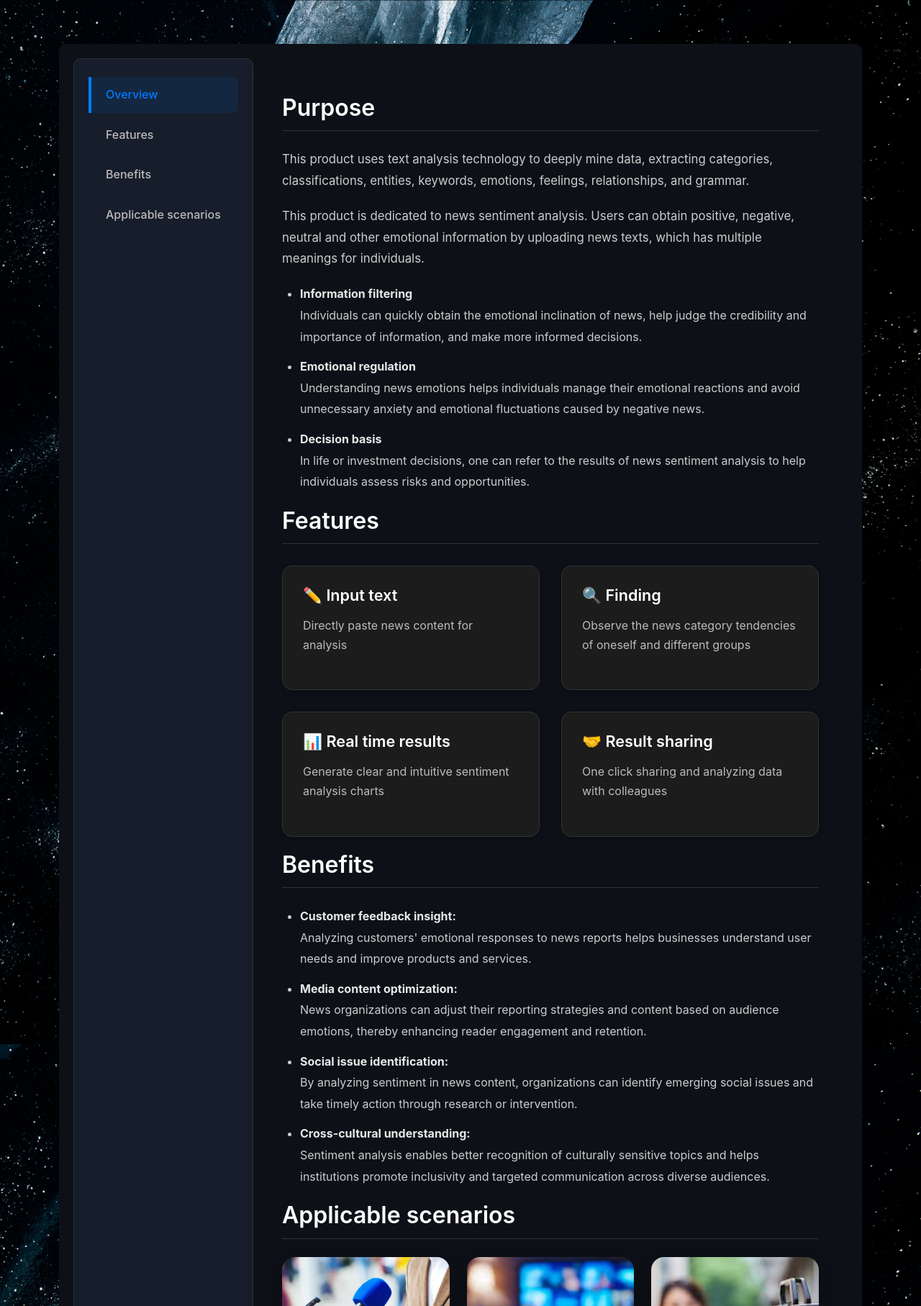
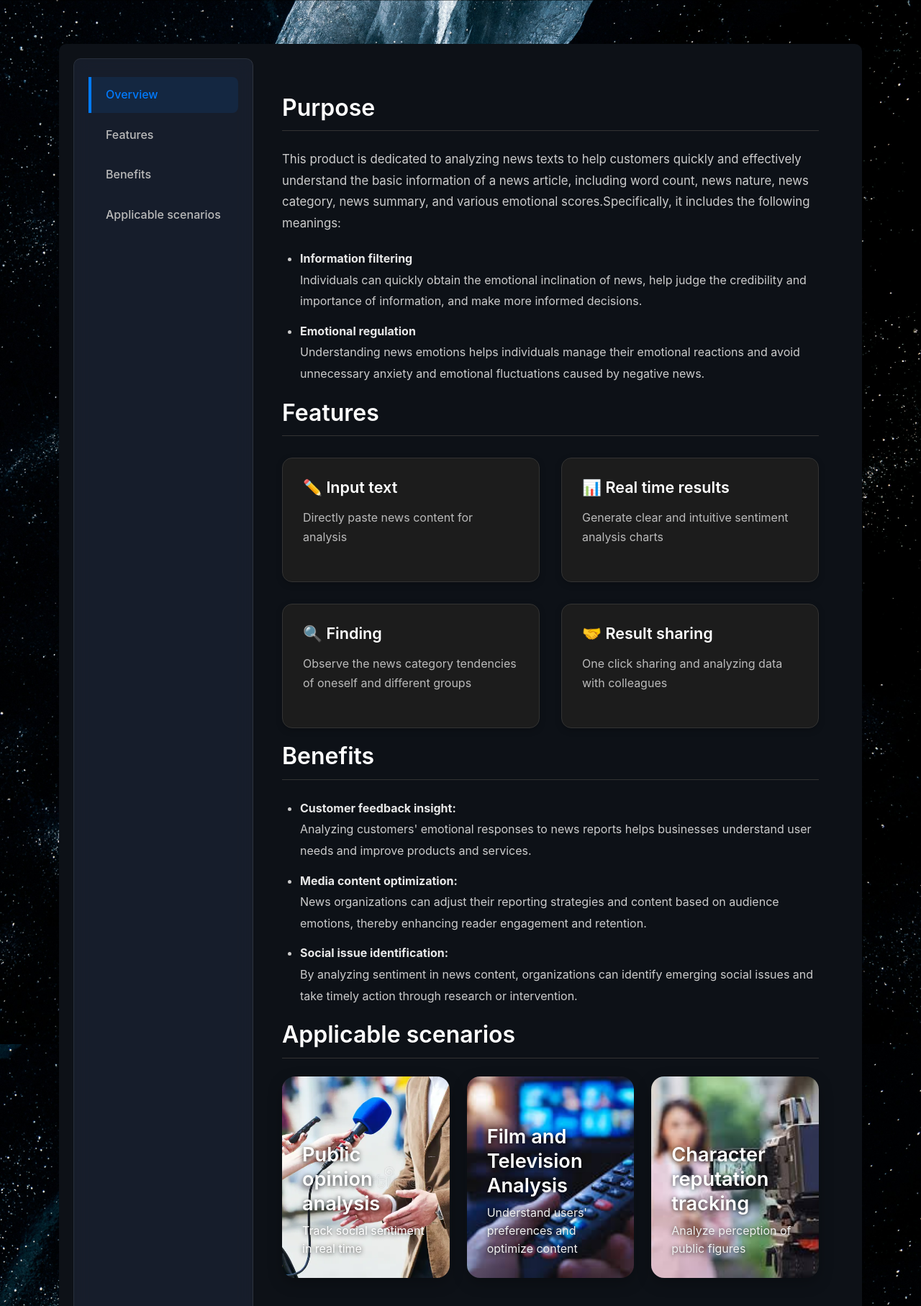
Before and after one commit to XiuwenYin/news-sentiment-analysis, a Flask app: page / in a window 1280 px wide. Shown: the part 469-2284 px from the top of the page at 72% size. Run offline with Flask 3, Linux system fonts and the light colour scheme.

Commit message:
Modify the content of the main page

```diff
--- a/app/templates/homepage.html
+++ b/app/templates/homepage.html
@@ -16,12 +16,11 @@
         <div class="reveal-on-scroll"> {# Wrap section content for a grouped reveal #}
             <h2 id="overview">Purpose</h2>
             <p>
-                This product uses text analysis technology to deeply mine data, extracting categories, classifications,
-                entities, keywords, emotions, feelings, relationships, and grammar.
+                This product is dedicated to analyzing news texts to help customers quickly and effectively understand
+                the basic information of a news article, including word count, news nature, news category, news summary,
+                and various emotional scores.Specifically, it includes the following meanings:
             </p>
-            <p>
-                This product is dedicated to news sentiment analysis. Users can obtain positive, negative, neutral and
-                other emotional information by uploading news texts, which has multiple meanings for individuals.</p>
+
             <ul>
                 <li class="reveal-on-scroll delay-100ms"><strong>Information filtering</strong><br>Individuals can
                     quickly obtain the emotional inclination of
@@ -31,10 +30,6 @@
                     emotions helps individuals manage their
                     emotional
                     reactions and avoid unnecessary anxiety and emotional fluctuations caused by negative news.</li>
-                <li class="reveal-on-scroll delay-300ms"><strong>Decision basis</strong><br>In life or investment
-                    decisions, one can refer to the results of news
-                    sentiment
-                    analysis to help individuals assess risks and opportunities.</li>
             </ul>
         </div>
 
@@ -44,14 +39,17 @@
                 <h4>✏️ Input text</h4>
                 <p>Directly paste news content for analysis</p>
             </div>
+
+            <div class="feature-box reveal-on-scroll delay-200ms">
+                <h4>📊 Real time results</h4>
+                <p>Generate clear and intuitive sentiment analysis charts</p>
+            </div>
+
             <div class="feature-box reveal-on-scroll delay-100ms">
                 <h4>🔍 Finding </h4>
                 <p>Observe the news category tendencies of oneself and different groups</p>
             </div>
-            <div class="feature-box reveal-on-scroll delay-200ms">
-                <h4>📊 Real time results</h4>
-                <p>Generate clear and intuitive sentiment analysis charts</p>
-            </div>
+
             <div class="feature-box reveal-on-scroll delay-300ms">
                 <h4>🤝 Result sharing</h4>
                 <p>One click sharing and analyzing data with colleagues</p>
@@ -74,11 +72,6 @@
                 By analyzing sentiment in news content, organizations can identify emerging social issues and take
                 timely action through research or intervention.
             </li>
-
-            <li class="reveal-on-scroll delay-400ms"><strong>Cross-cultural understanding:</strong><br>
-                Sentiment analysis enables better recognition of culturally sensitive topics and helps institutions
-                promote inclusivity and targeted communication across diverse audiences.
-            </li>
         </ul>
 
         <h2 id="Applicable scenarios" class="reveal-on-scroll">Applicable scenarios</h2>
@@ -96,7 +89,7 @@
 
             <div class="col-md-4 reveal-on-scroll delay-100ms">
                 <div class="scene-card"
-                    style="background-image: url('{{ url_for('static', filename='images/遥控.jpg') }}');">
+                    style="background-image: url('{{ url_for('static', filename='images/controller.jpg') }}');">
                     <div class="overlay">
                         <h4>Film and Television Analysis</h4>
                         <p>Understand users' preferences and optimize content</p>
@@ -106,7 +99,7 @@
 
             <div class="col-md-4 reveal-on-scroll delay-200ms">
                 <div class="scene-card"
-                    style="background-image: url('{{ url_for('static', filename='images/人物.jpg') }}');">
+                    style="background-image: url('{{ url_for('static', filename='images/character.jpg') }}');">
                     <div class="overlay">
                         <h4>Character reputation tracking</h4>
                         <p>Analyze perception of public figures</p>
```
Also changed, not shown: app.db, app/static/images/character.jpg (renamed from app/static/images/人物.jpg), app/static/images/controller.jpg (renamed from app/static/images/遥控.jpg).
